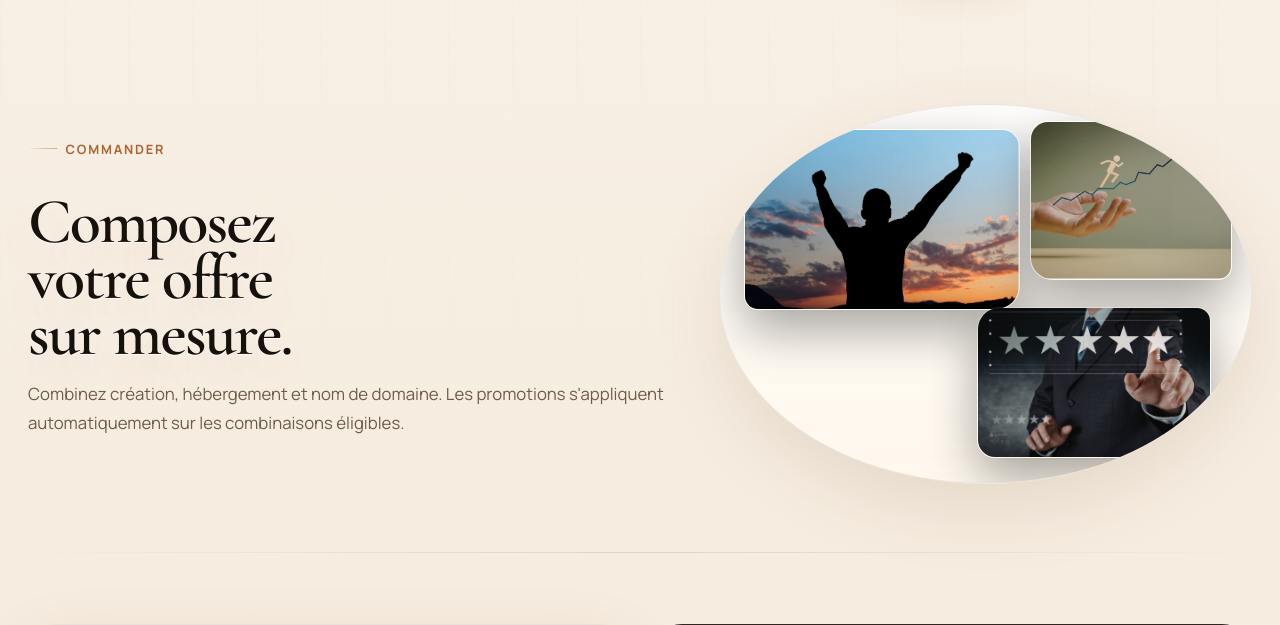
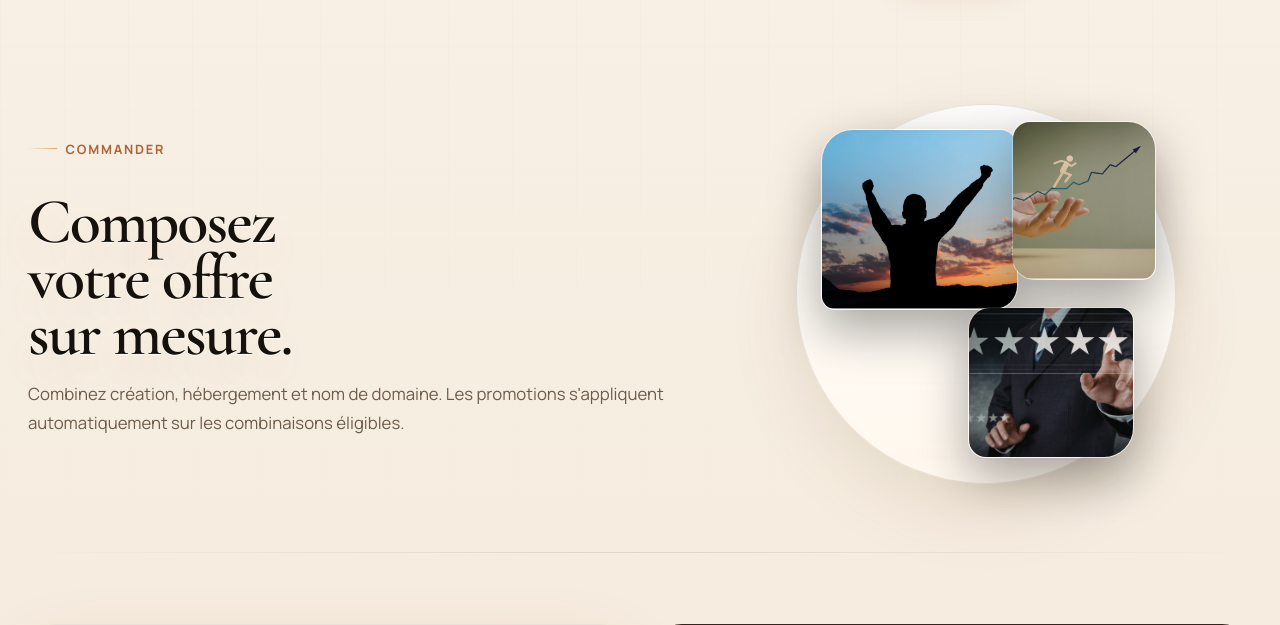
Before and after one commit to AkashaProduction/akashaproduction, a PHP site: page /commander in a window 1280 px wide. Shown: the part 82-707 px from the top of the page. Run offline with PHP 8.4, Linux system fonts and the light colour scheme.

Commit message:
Commander hero: true circle with images overflowing in foreground
Co-Authored-By: Claude Opus 4.6 <noreply@anthropic.com>

```diff
--- a/assets/site.css
+++ b/assets/site.css
@@ -336,10 +336,22 @@ main {
   to { opacity: 1; transform: scale(1) translateY(0); }
 }
 
-/* Commander hero: oval glass container */
+/* Commander hero: circle container, images overflow */
 .commander-hero .solutions-scene {
   border-radius: 50%;
-  min-height: 380px;
+  overflow: visible;
+  width: 380px;
+  height: 380px;
+  min-height: auto;
+  margin: 0 auto;
+}
+
+.commander-hero .solutions-scene::before {
+  border-radius: 50%;
+}
+
+.commander-hero .solutions-bubble {
+  z-index: 2;
 }
 
 /* Mon compte: wider page-title */
--- a/includes/header.php
+++ b/includes/header.php
@@ -14,7 +14,7 @@ $langLabels = app_lang_labels();
     <title><?= htmlspecialchars($pageTitle, ENT_QUOTES, 'UTF-8'); ?></title>
     <meta name="description" content="<?= htmlspecialchars(t('site.meta_description'), ENT_QUOTES, 'UTF-8'); ?>">
     <meta name="theme-color" content="#08101d">
-    <link rel="stylesheet" href="/assets/site.css?v=12">
+    <link rel="stylesheet" href="/assets/site.css?v=13">
 </head>
 <body>
 <div class="site-shell">
```
